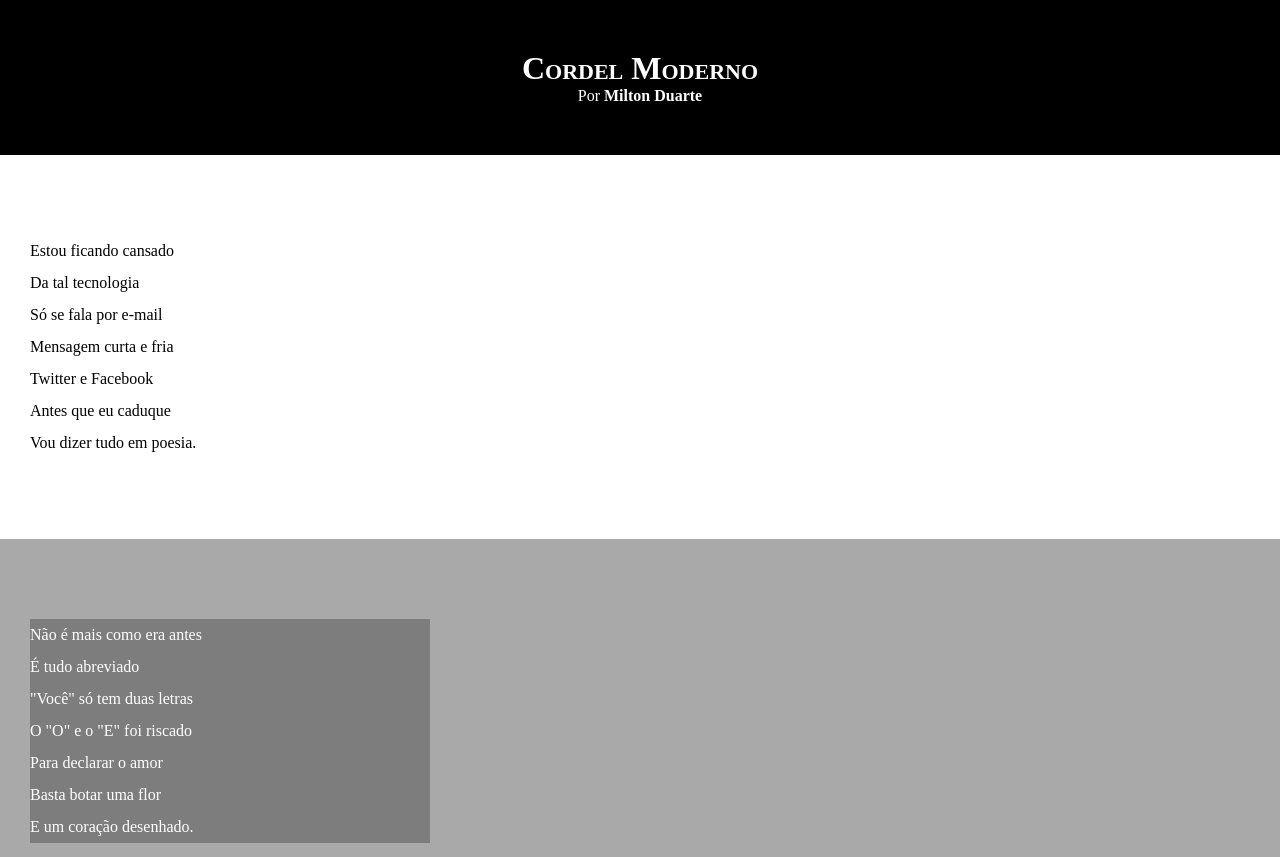
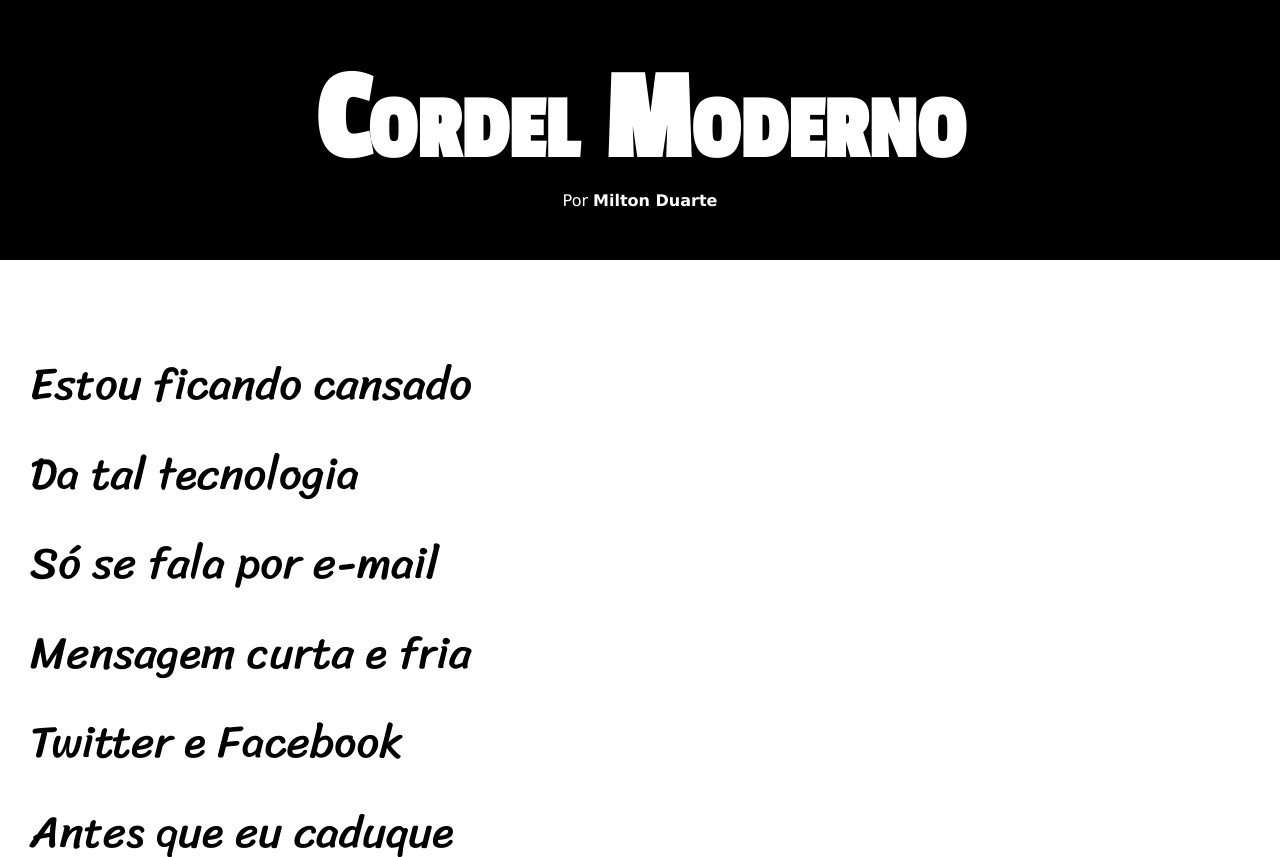
Before and after one commit to leobueno20/AulaguanabaraCSS, a plain HTML site: page Proojeto Cordel/index.html in a window 1280 px wide. Shown: the top 857 px of the page. Drawn offline with Linux system fonts and the light colour scheme.

Commit message:
att fontes

```diff
--- a/Proojeto Cordel/estilo/style.css
+++ b/Proojeto Cordel/estilo/style.css
@@ -1,14 +1,18 @@
 @charset "UTF-8";
+@import url('https://fonts.googleapis.com/css2?family=Passion+One&display=swap');
+@import url('https://fonts.googleapis.com/css2?family=Sriracha&display=swap');
+
 
 *{
     margin: 0;
     padding: 0;
-
+    font-size: 1em;
 }
 
 html,body{
     min-height: 100vh;
     background-color: darkgray;
+    font-family: var(--fonte1);
 }
 
 header{
@@ -20,6 +24,8 @@ header{
 header > h1{
     padding-top: 50px;
     font-variant: small-caps;
+    font-family: var(--fonte2);
+    font-size: 10vw;
 }
 
 header > p{
@@ -42,6 +48,8 @@ section{
     padding: 10vh 0;
     line-height: 2em;
     padding-left: 30px;
+    font-family: var(--fonte3);
+    font-size: 3.5vw;
 }
 
 section.normal{
@@ -54,7 +62,8 @@ section.imagem{
     color: white;
 }
 section.imagem>p{
-    width: 400px;
+    display: inline-block;
+    padding: 5px;
     background-color: #00000043;
 }
 
--- /dev/null
+++ b/Proojeto Cordel/estilo/var.css
@@ -0,0 +1,5 @@
+:root{
+    --fonte1: Verdana, Geneva, Tahoma, sans-serif;
+    --fonte2: "Passion One", cursive;
+    --fonte3: "Sriracha", cursive;
+}
--- a/Proojeto Cordel/index.html
+++ b/Proojeto Cordel/index.html
@@ -3,7 +3,8 @@
 <head>
     <meta charset="UTF-8">
     <meta name="viewport" content="width=device-width, initial-scale=1.0">
-    <title>Document</title>
+    <title>Projeto Cordel</title>
+    <link rel="stylesheet" href="estilo/var.css">
     <link rel="stylesheet" href="estilo/style.css">
 </head>
 <body>
```
